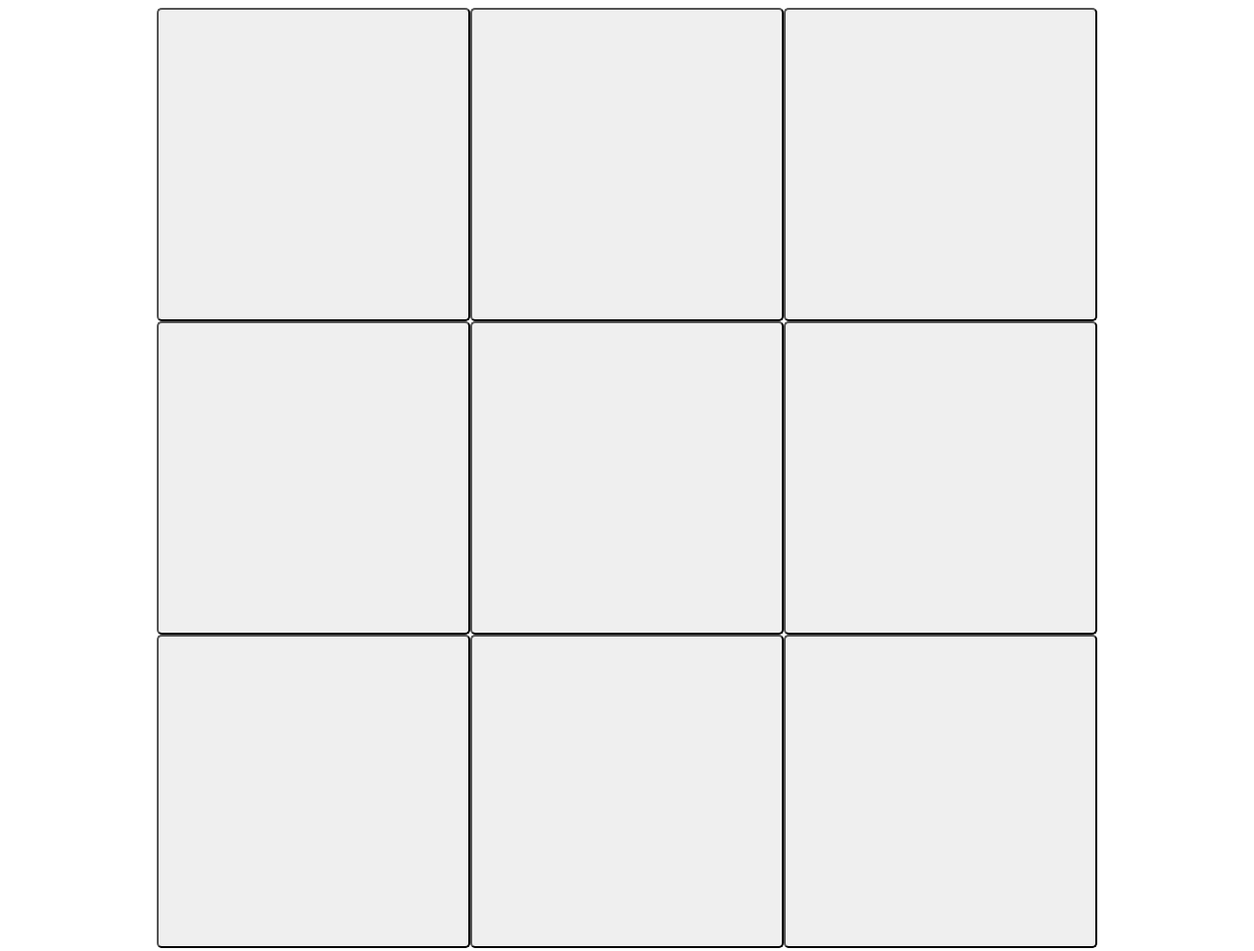
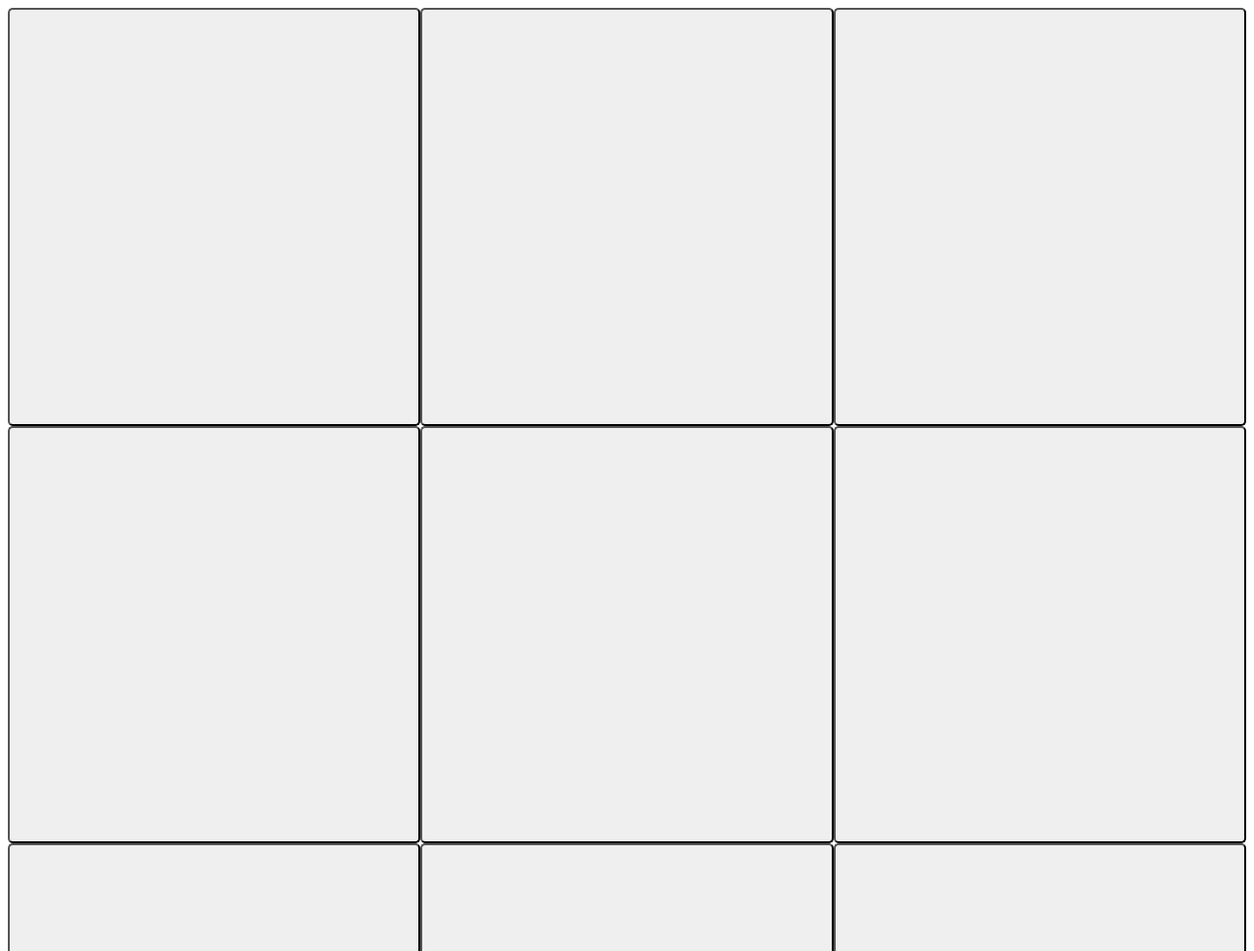
Before and after one commit to JVbitsSoft/my-web-projects, a plain HTML site: page hash_game.html in a window 1280 px wide. Shown: the top 971 px of the page at 98% size. Drawn offline with Linux system fonts and the light colour scheme.

Commit message:
Add files via upload

```diff
--- a/hash_game.html
+++ b/hash_game.html
@@ -8,24 +8,23 @@
 								button {
 												width: 100%;
 												height: 100%;
+												min-height: calc(100vw/3);
 												border-radius: 5px;
-												font-size: 550%;
-								}
-
-								.cell {
-												width: 100%;
-												height: 100%;
+												font-size: 20vw;
 								}
 
 								.line {
 												display: flex;
 												width: 100%;
-												height: calc(100%/3);
+												height: 100%;
+												min-height: calc(100vw/3);
+												padding-bottom: ;
 								}
 
 								.main {
-												width: 75vw;
-												height: 75vw;
+												width: 100%;
+												height: 100%;
+												min-height: 100vw;
 												margin: auto;
 								}
 
@@ -39,39 +38,36 @@
 								}
 				</style>
 </head>
+<body id="body" onresize="resizeMain">
+				<script>
+								function resizeMain() {
+												body = document.getElementById("body")
+												game = document.getElementById("game")
+												if(body.style.width < body.style.height) {
+																game.style.minHeight = "100vw"
+																game.style.minWidth = "100%"
+												} else {
+																game.style.minWidth = "100vh"
+																game.style.minHeight = "100%"
+												}
+												console.log("&$&$&")
+								}
+				</script>
 				<div id="game" class="main">
 								<div class="line">
-												<div class="cell">
 												<button onclick="funcBtn1()" id="btn1"></button>
-												</div>
-												<div class="cell">
 												<button onclick="funcBtn2()" id="btn2"></button>
-												</div>
-												<div class="cell">
 												<button onclick="funcBtn3()" id="btn3"></button>
 								</div>
+								<div class="line">
+												<button onclick="funcBtn4()" id="btn4"></button>
+												<button onclick="funcBtn5()" id="btn5"></button>
+												<button onclick="funcBtn6()" id="btn6"></button>
 								</div>
 								<div class="line">
-												<div class="cell">
-																<button onclick="funcBtn4()" id="btn4"></button>
-												</div>
-												<div class="cell">
-																<button onclick="funcBtn5()" id="btn5"></button>
-												</div>
-												<div class="cell">
-																<button onclick="funcBtn6()" id="btn6"></button>
-												</div>
-								</div>
-								<div class="line">
-												<div class="cell">
 												<button onclick="funcBtn7()" id="btn7"></button>
-												</div>
-												<div class="cell">
 												<button onclick="funcBtn8()" id="btn8"></button>
-												</div>
-												<div class="cell">
 												<button onclick="funcBtn9()" id="btn9"></button>
-												</div>
 								</div>
 								<div class="result" id="idResult"></div>
 				</div>
```
Lines whose indentation alone changed are shown as unchanged.
